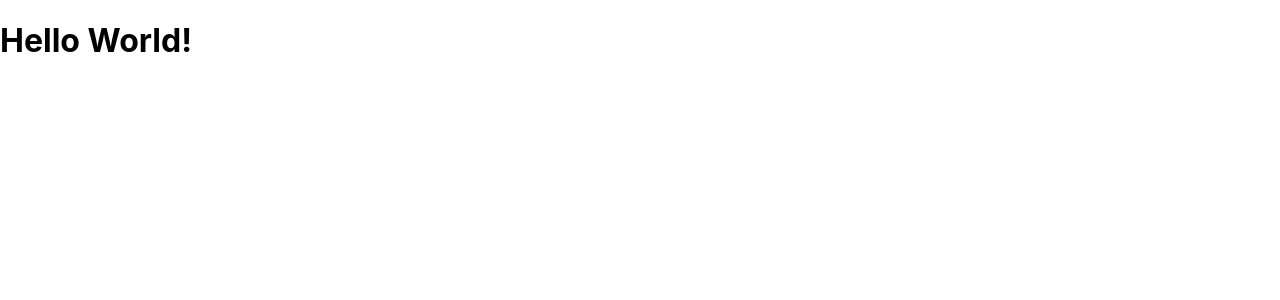
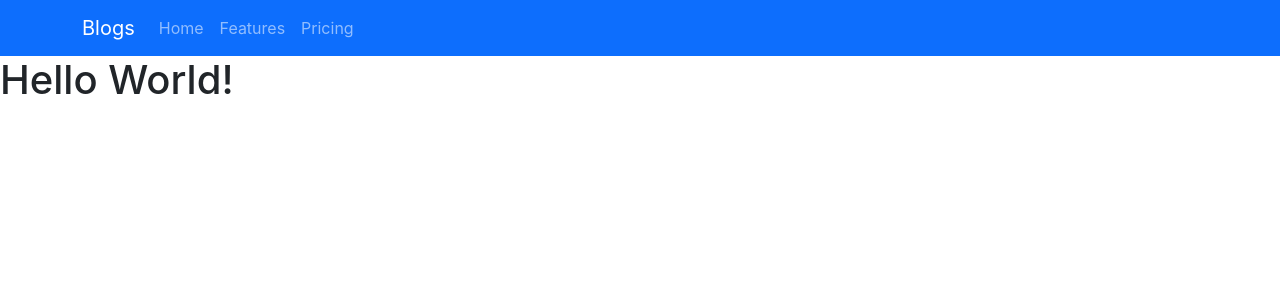
Before and after one commit to DianWeerasekara/ar-blogs, a React (Create React App) app: page / in a window 1280 px wide. Shown: the top 300 px of the page. Built offline with nearby package versions, Linux system fonts and the light colour scheme.

Commit message:
navbar component created

```diff
--- a/public/index.html
+++ b/public/index.html
@@ -24,7 +24,15 @@
       work correctly both with client-side routing and a non-root public URL.
       Learn how to configure a non-root public URL by running `npm run build`.
     -->
-    <title>React App</title>
+    <!-- bootstrap cdn starts from here -->
+    <link
+      rel="stylesheet"
+      href="https://cdn.jsdelivr.net/npm/bootstrap@5.3.5/dist/css/bootstrap.min.css"
+      integrity="sha384-SgOJa3DmI69IUzQ2PVdRZhwQ+dy64/BUtbMJw1MZ8t5HZApcHrRKUc4W0kG879m7"
+      crossorigin="anonymous"
+    />
+    <!-- bootstrap ends -->
+    <title>Blog App</title>
   </head>
   <body>
     <noscript>You need to enable JavaScript to run this app.</noscript>
--- a/src/App.js
+++ b/src/App.js
@@ -1,8 +1,10 @@
 import './App.css';
+import Navbars from './components/navbar/Navbar';
 
 function App() {
   return (
     <>
+      <Navbars />
       <h1>Hello World!</h1>
     </>
   );
--- /dev/null
+++ b/src/components/navbar/Navbar.jsx
@@ -0,0 +1,20 @@
+import {Container} from 'react-bootstrap';
+import Nav from 'react-bootstrap/Nav';
+import Navbar from 'react-bootstrap/Navbar';
+
+function Navbars() {
+    return(
+        <Navbar bg="primary" data-bs-theme="dark" fixed='top'>
+            <Container>
+                <Navbar.Brand href="#home">Blogs</Navbar.Brand>
+                <Nav className="me-auto">
+                    <Nav.Link href="#home">Home</Nav.Link>
+                    <Nav.Link href="#features">Features</Nav.Link>
+                    <Nav.Link href="#pricing">Pricing</Nav.Link>
+                </Nav>
+            </Container>
+        </Navbar>
+    )
+}
+
+export default Navbars;
--- a/src/index.css
+++ b/src/index.css
@@ -5,6 +5,7 @@ body {
     sans-serif;
   -webkit-font-smoothing: antialiased;
   -moz-osx-font-smoothing: grayscale;
+  padding-top: 56px;
 }
 
 code {
```
